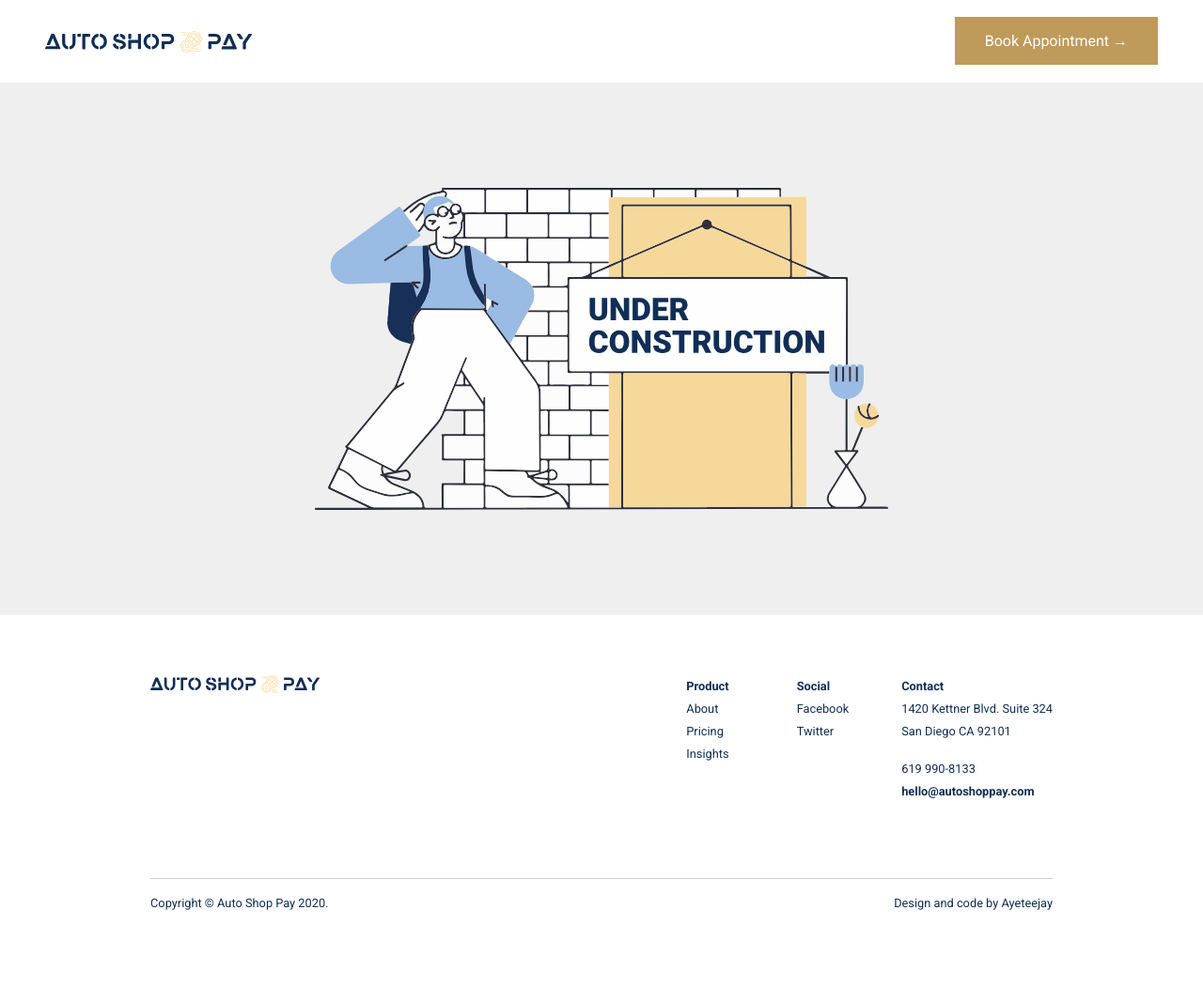
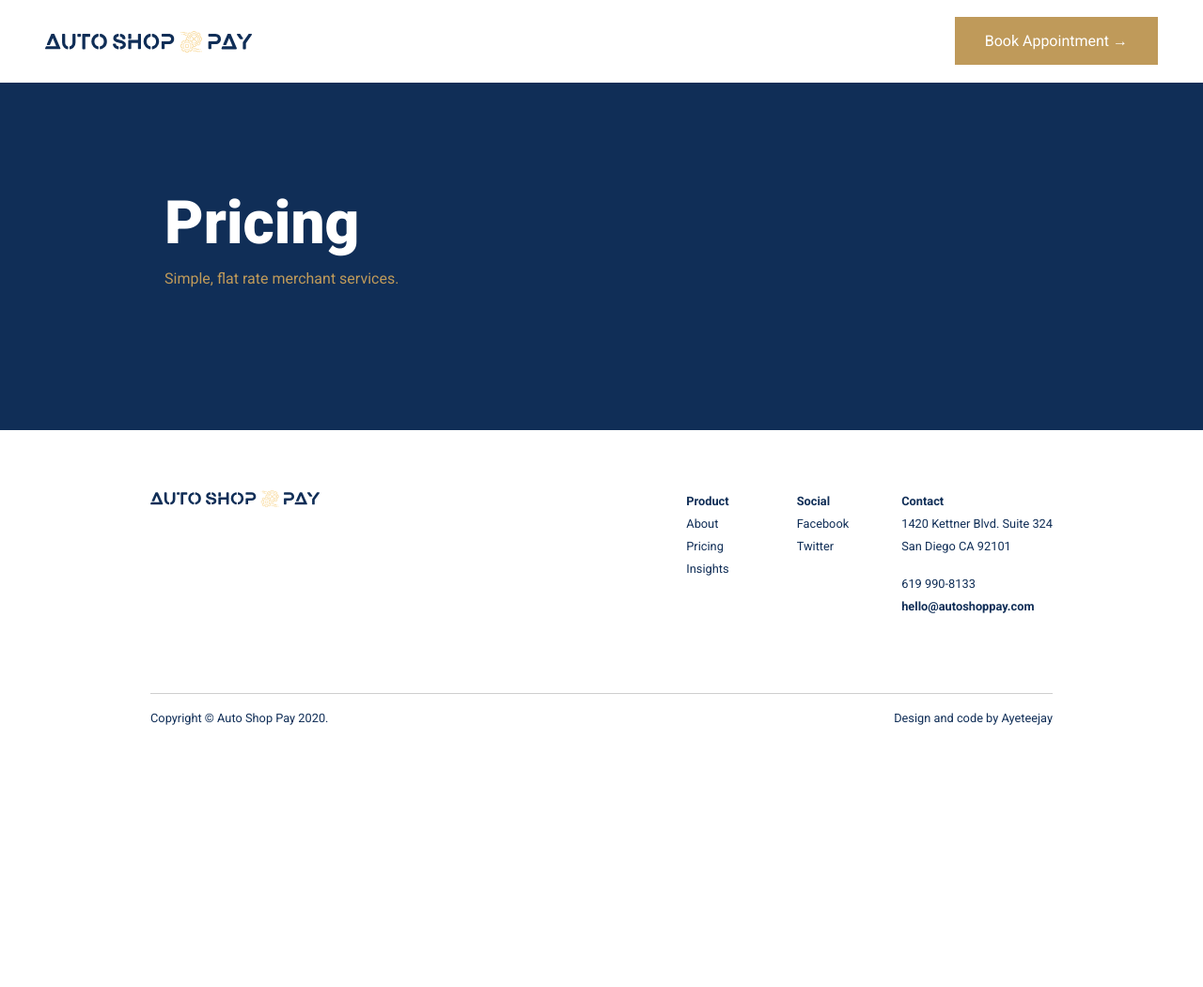
Before and after one commit to Ayeteejay/auto-shop-pay, a Gatsby site: page /pricing in a window 1280 px wide. Before the commit this address had no page. Shown: the whole page at 94% size. After the commit the page ends 854 px from the top, so only its background shows below. Built offline with nearby package versions, Linux system fonts and the light colour scheme; Gatsby itself is replaced by a stand-in of ours.

```diff
--- a/src/components/layout.js
+++ b/src/components/layout.js
@@ -14,6 +14,7 @@
     aspBlue: "#102e57",
     aspLightBlue: "#efefef",
     aspLightGray: "#cecece",
+    aspBlack: "#000b11",
   },
   fontSize: {
     extraSmall: "0.8rem",
@@ -55,6 +56,9 @@
     letter-spacing: 0.5px;
     color: ${(props) => props.theme.colors.aspDarkYellow};
   }
+  p {
+    color: ${(props) => props.theme.colors.aspBlack};
+  }
 `;
 
 const Layout = ({ children }) => {
--- a/src/pages/404.js
+++ b/src/pages/404.js
@@ -5,8 +5,6 @@
 import { Container, Row, Col } from "react-bootstrap";
 import Construction from "../images/illustrations/under-construction.svg";
 import Image from "react-bootstrap/Image";
-import Star from "../images/illustrations/star.svg";
-import Twinkle from "../images/illustrations/star-2.svg";
 
 const ContainerRow = styled(Row)`
   padding: 7rem 0;
--- /dev/null
+++ b/src/pages/pricing.js
@@ -0,0 +1,55 @@
+import React from "react";
+import styled from "styled-components";
+import { Container, Row, Col } from "react-bootstrap";
+import Layout from "../components/layout.js";
+
+const ContainerRow = styled(Row)`
+  padding: 7rem 0;
+  h1 {
+    color: white;
+  }
+  background-color: ${(props) =>
+    props.backgroundcolor || props.theme.colors.aspLightBlue};
+  a {
+    color: ${(props) => props.theme.colors.aspDarkYellow};
+  }
+  @media only screen and (max-width: ${(props) =>
+      props.theme.breakPoints.small}) {
+    padding: 4rem 0;
+  }
+`;
+
+const ContainerSection = styled(Container)`
+  width: 75%;
+`;
+const HeroSection = styled.div`
+  padding: 0 3rem 0 0;
+  p {
+    padding: 0 0 1.3rem 0;
+    color: ${(props) => props.theme.colors.aspDarkYellow};
+  }
+  @media only screen and (max-width: ${(props) =>
+      props.theme.breakPoints.small}) {
+    padding: 1rem 0 0 0;
+  }
+`;
+
+const Pricing = () => {
+  return (
+    <Layout>
+      <ContainerRow backgroundcolor={(props) => props.theme.colors.aspBlue}>
+        <ContainerSection fluid>
+          <Row>
+            <Col sm={6}>
+              <HeroSection>
+                <h1>Pricing</h1>
+                <p>Simple, flat rate merchant services.</p>
+              </HeroSection>
+            </Col>
+          </Row>
+        </ContainerSection>
+      </ContainerRow>
+    </Layout>
+  );
+};
+export default Pricing;
```
Also changed, not shown: src/pages/index.js (+7 -4 lines).
